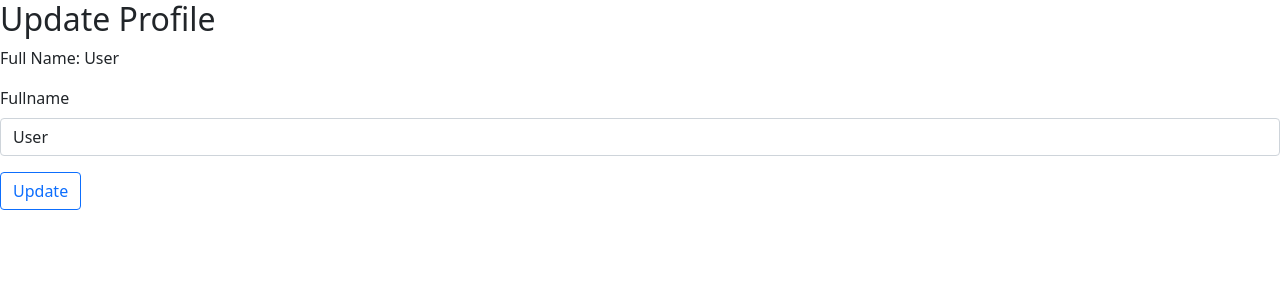
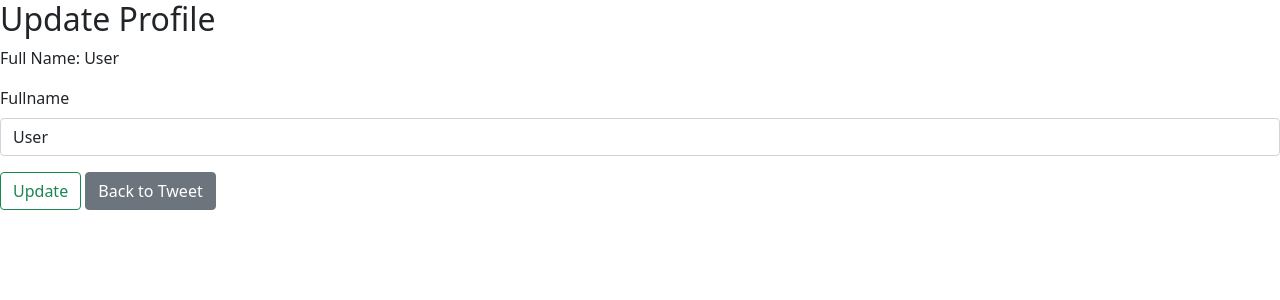
Before and after one commit to RahmatjonIbrohimov/KeepSecret-Django, a Django app: page /profile/update/ in a window 1280 px wide. Shown: the top 300 px of the page. Run offline with Django 4.2, Linux system fonts and the light colour scheme; a user stored in the database is signed in; tables that the repository leaves empty hold one stand-in row (values such as "Sample post"); some libraries are stand-ins or nearby versions.

Commit message:
Update: updated view, fixed problem

```diff
--- a/users/templates/update.html
+++ b/users/templates/update.html
@@ -1,21 +1,25 @@
 {% load crispy_forms_tags %}
+{% load static %}
 <!DOCTYPE html>
 <html lang="en">
 <head>
     <meta charset="UTF-8">
     <title>Update Page</title>
     <link href="https://cdn.jsdelivr.net/npm/bootstrap@5.0.2/dist/css/bootstrap.min.css" rel="stylesheet" integrity="sha384-EVSTQN3/azprG1Anm3QDgpJLIm9Nao0Yz1ztcQTwFspd3yD65VohhpuuCOmLASjC" crossorigin="anonymous">
+    <link rel="stylesheet" href="{% static 'users_css.css' %}">
 
 </head>
 <body>
 
 
   <h2>Update Profile</h2>
-   <p>Full Name: {{ user.usermodel.fullname }}</p>
+   <p class="update-fullname-p">Full Name: {{ user.usermodel.fullname }}</p>
   <form method="post" enctype="multipart/form-data">
     {% csrf_token %}
     {{ form|crispy }}
-    <button type="submit" class="btn btn-outline-primary">Update</button>
+    <button type="submit" class="btn btn-outline-success">Update</button>
+    <a href="{% url 'tweet_list' %}" class="btn btn-secondary">Back to Tweet</a>
+
   </form>
 <script src="https://cdn.jsdelivr.net/npm/bootstrap@5.0.2/dist/js/bootstrap.bundle.min.js" integrity="sha384-MrcW6ZMFYlzcLA8Nl+NtUVF0sA7MsXsP1UyJoMp4YLEuNSfAP+JcXn/tWtIaxVXM" crossorigin="anonymous"></script>
 <script src="https://cdn.jsdelivr.net/npm/@popperjs/core@2.9.2/dist/umd/popper.min.js" integrity="sha384-IQsoLXl5PILFhosVNubq5LC7Qb9DXgDA9i+tQ8Zj3iwWAwPtgFTxbJ8NT4GN1R8p" crossorigin="anonymous"></script>
```
